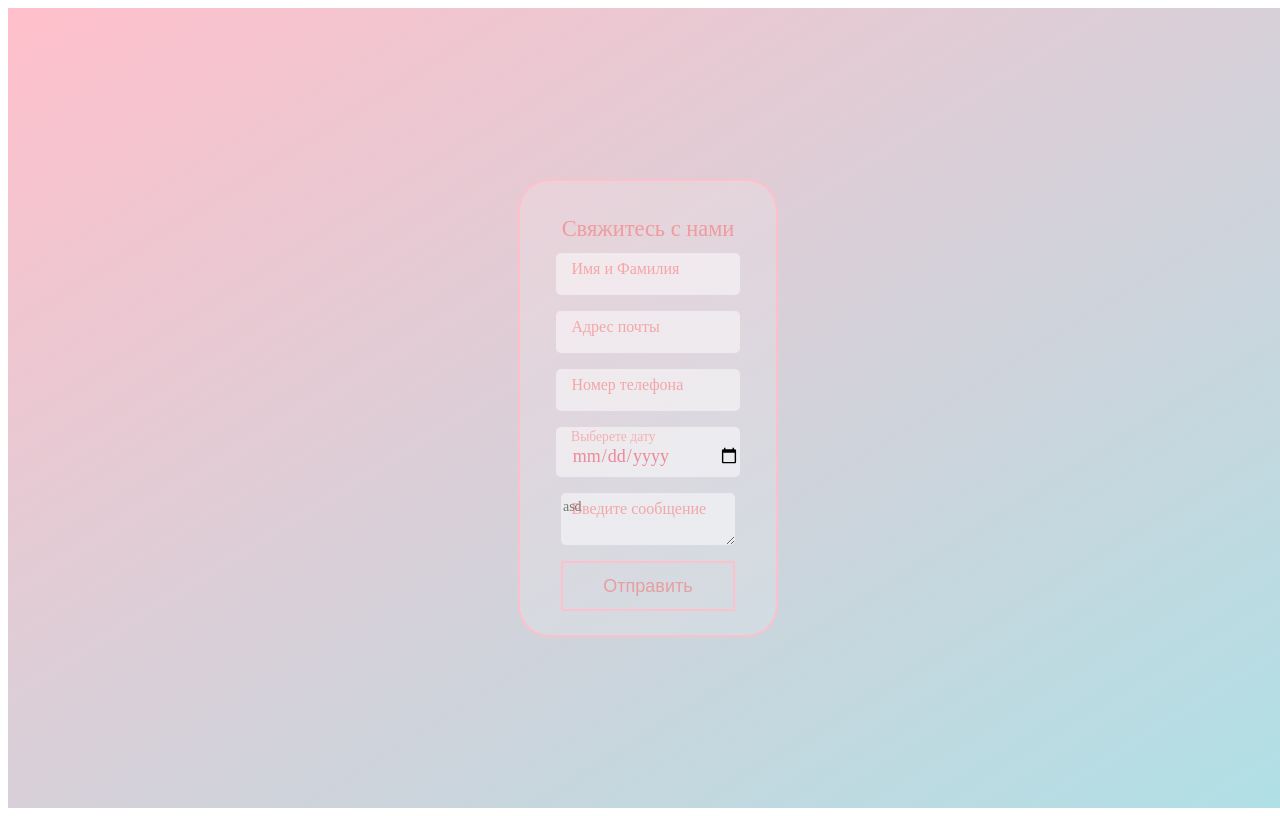
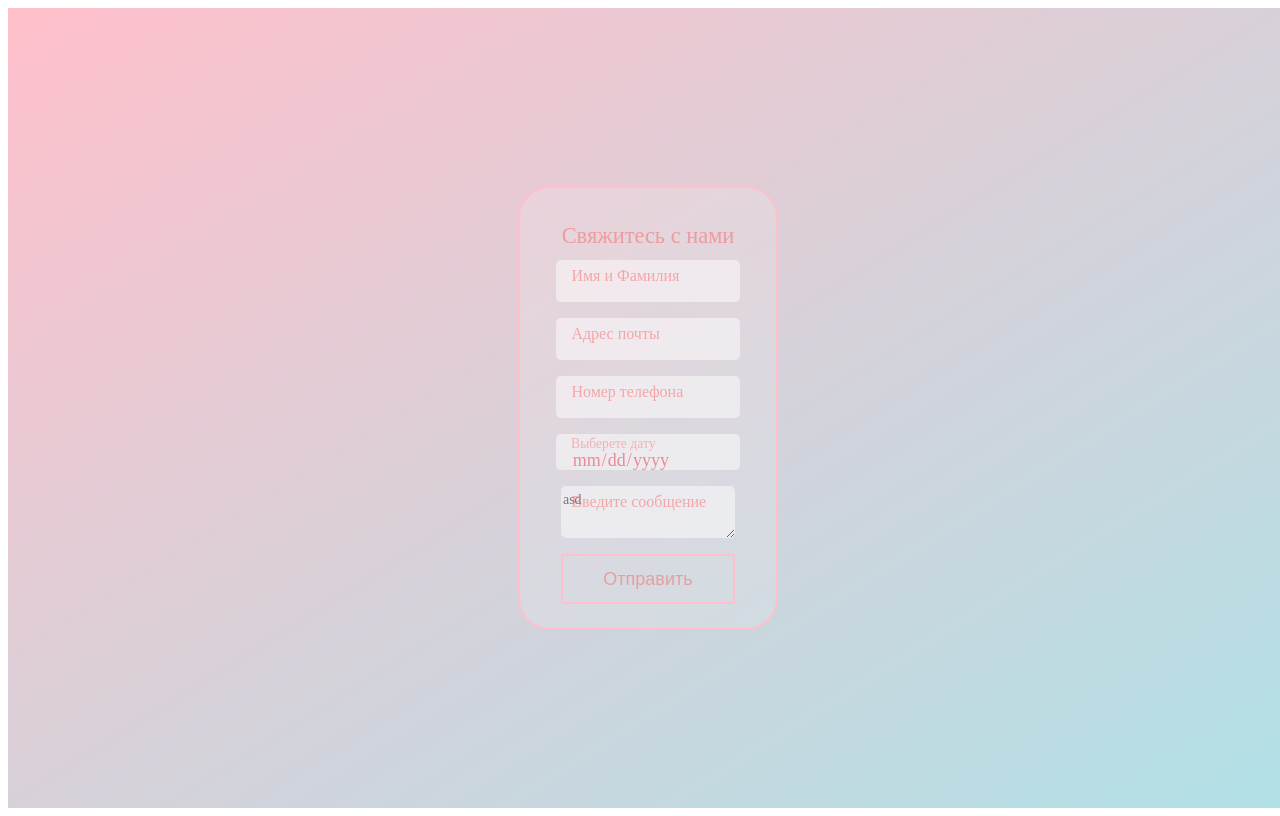
Before and after one commit to egorlavrinovich/ITProfit-test, a React (Create React App) app: page / in a window 1280 px wide. Built offline with nearby package versions, Linux system fonts and the light colour scheme.

Commit message:
Убран иконка календаря

```diff
--- a/src/SCSS/Input/input.scss
+++ b/src/SCSS/Input/input.scss
@@ -60,6 +60,7 @@ input,textarea{
   justify-content: center;
 }
 .text-field_floating .text-field__input {
+  position: relative;
   width: 90%;
   line-height: 2.5rem;
   font-size: large;
@@ -94,11 +95,16 @@ input,textarea{
   opacity: .85;
   transform: scale(.85) translateY(-.15rem) translateX(.15rem);
 }
-#root > div > div > form > div:nth-child(4) > input{
-  ::-webkit-inner-spin-button {
-    -webkit-appearance: none;
-  }
-  ::-webkit-clear-button {
-    margin-right:75px;
-  }
+#root > div > div > form > div:nth-child(4) > input::-webkit-datetime-edit-fields-wrapper{
+  position: absolute;
+  top: 0.3rem;
+  z-index: 100;
+
 }
+#root > div > div > form > div:nth-child(4) > input::-webkit-calendar-picker-indicator{
+  position: relative;
+  width: 100%;
+  z-index: 0;
+  height: 3vh;
+  opacity: 0;
+}
```
